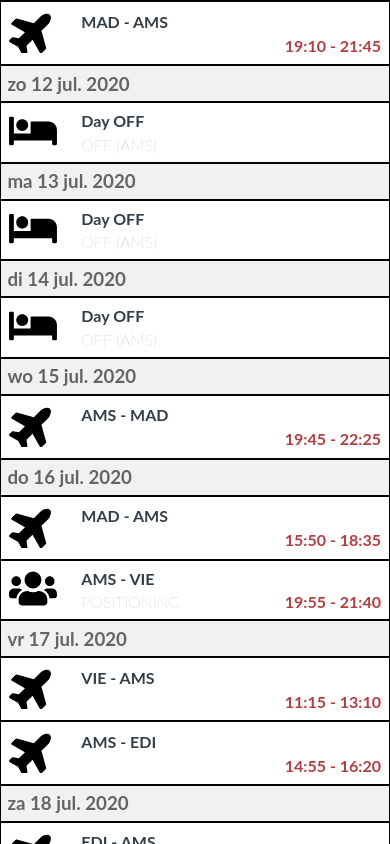
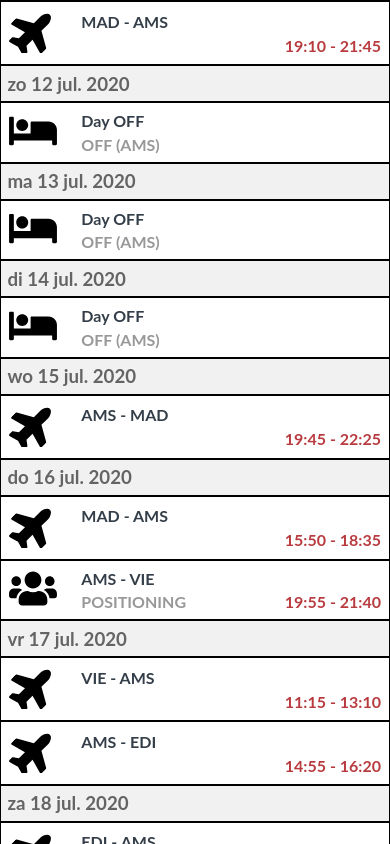
Before and after one commit to nishithgadhiya/testrb, a React (Create React App) app: page / in a window 390 px wide. Shown: the part 960-1804 px from the top of the page. Built offline with nearby package versions, Linux system fonts and the light colour scheme.

Commit message:
updated font-weight for media query

```diff
--- a/src/styles/_dataList.scss
+++ b/src/styles/_dataList.scss
@@ -92,6 +92,9 @@
             font-weight: bold;
             font-size: 1rem;
           }
+          h4 {
+            font-weight: bold;
+          }
         }
       }
     }
```
